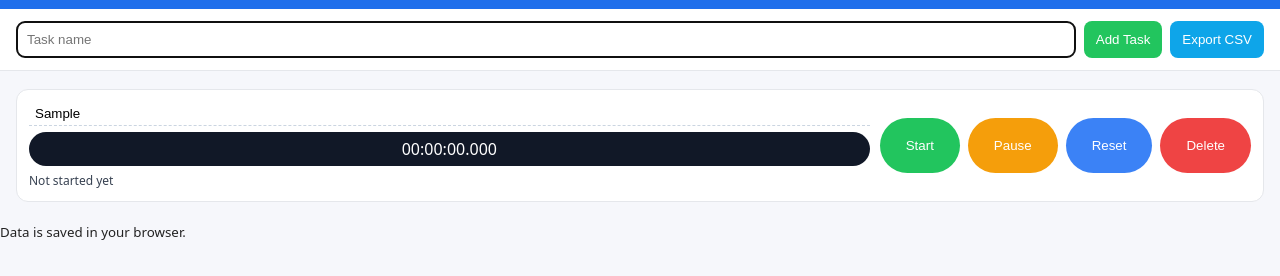
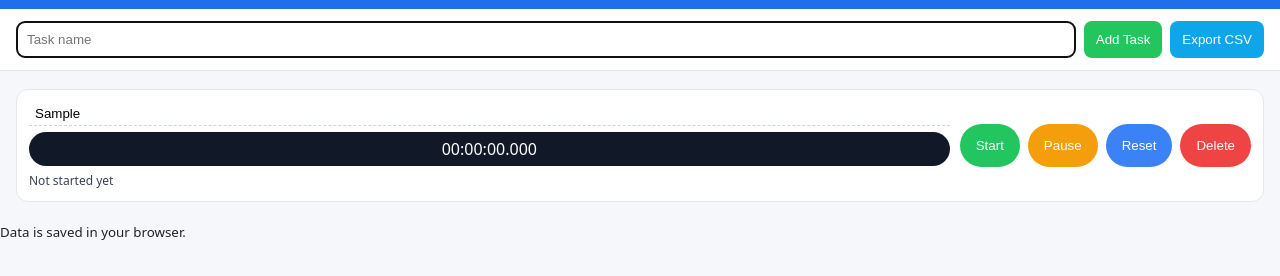
Before and after one commit to jbelankina/Tracker, a plain HTML site: page index.html in a window 1280 px wide. Both pictures are taken after typing "Sample" into the empty fields and a click on the button "Add Task". Shown: the part 42-318 px from the top of the page. Drawn offline with Linux system fonts and the light colour scheme.

Commit message:
Update style.css

```diff
--- a/style.css
+++ b/style.css
@@ -13,7 +13,7 @@ button{padding:10px 12px;border:0;border-radius:8px;cursor:pointer}
 .badge{font-variant-numeric:tabular-nums;padding:6px 10px;background:#111827;color:#fff;border-radius:999px;min-width:140px;text-align:center}
 .start-time{font-size:12px;color:#374151}
 .controls{display:flex;gap:8px;flex-wrap:wrap;justify-content:flex-end}
-.btn{padding:20px 26px;border-radius:80px;border:0;color:#fff}
+.btn{padding:14px 16px;border-radius:25px;border:0;color:#fff}
 .start{background:#22c55e}
 .pause{background:#f59e0b}
 .reset{background:#3b82f6}
```
